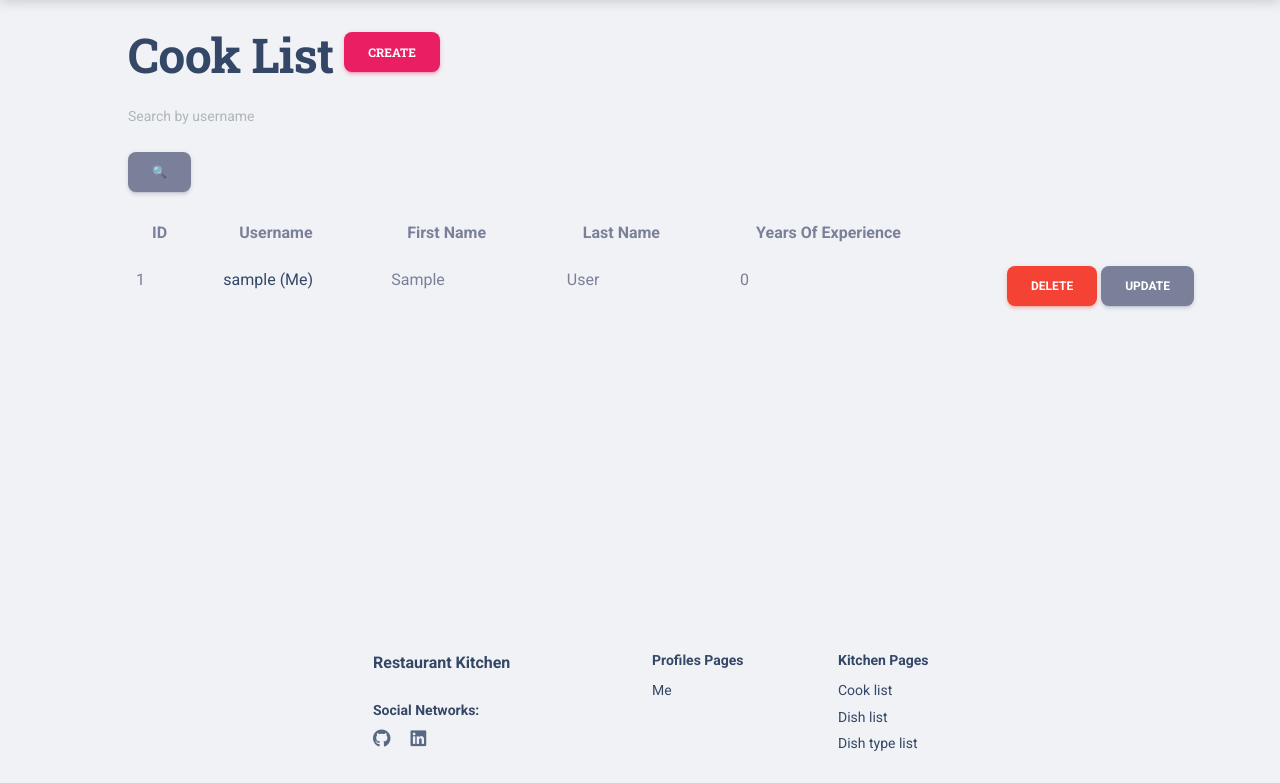
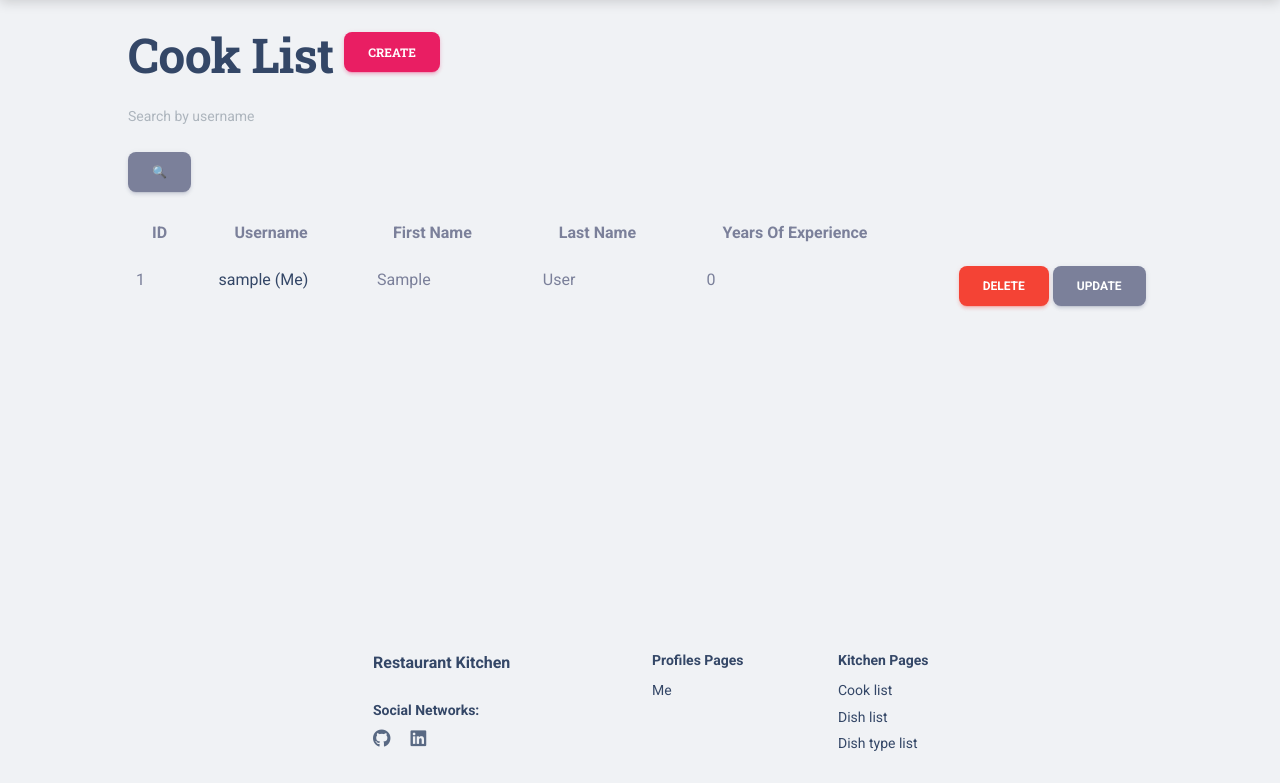
Before and after one commit to Illya-Maznitskiy/restaurant-kitchen-service, a Django app: page /cooks/ in a window 1280 px wide. Shown: the part 57-840 px from the top of the page. Run offline with Django 5.2, Linux system fonts and the light colour scheme; the visitor is signed in with stand-in values (Sample User, id 1); data comes from the database, SQL or seed files in the repository; some libraries are stand-ins or nearby versions.

Commit message:
update base.html and pagination.html for good-looking;

```diff
--- a/templates/base.html
+++ b/templates/base.html
@@ -9,7 +9,8 @@
 
 =========================================================
 
-  * The above copyright notice and this permission notice shall be included in all copies or substantial portions of the Software. -->
+* The above copyright notice and this permission notice shall be included in all copies or substantial portions of the Software.
+-->
 <!DOCTYPE html>
 <html lang="en" itemscope itemtype="http://schema.org/WebPage">
 
@@ -25,7 +26,7 @@
       Restaurant Kitchen {% block title %}{% endblock %}
     </title>
 
-    <!--     Fonts and icons     -->
+    <!-- Fonts and icons -->
     <link rel="stylesheet" type="text/css" href="https://fonts.googleapis.com/css?family=Roboto:300,400,500,700,900|Roboto+Slab:400,700" />
     <!-- Nucleo Icons -->
     <link href="{{ ASSETS_ROOT }}/css/nucleo-icons.css" rel="stylesheet" />
@@ -44,7 +45,7 @@
 
   <body class="{% block body_class %}{% endblock %} bg-gray-200">
 
-    <div class="main-content" style="margin-left: 10%; margin-top: 25px;">
+    <div class="main-content" style="margin-left: 10%; margin-right: 5%;margin-top: 25px;">
       {% block content %}{% endblock content %}
     </div>
 
--- a/templates/includes/pagination.html
+++ b/templates/includes/pagination.html
@@ -1,6 +1,6 @@
 {% load query_transform %}
 <section class="py-7">
-  <div class="container">
+  <div class="container" style="margin-right: 20px;">
     <div class="row justify-space-between py-2">
       <div class="col-lg-4 mx-auto">
         {% if is_paginated %}
```
Lines whose indentation alone changed are shown as unchanged.
